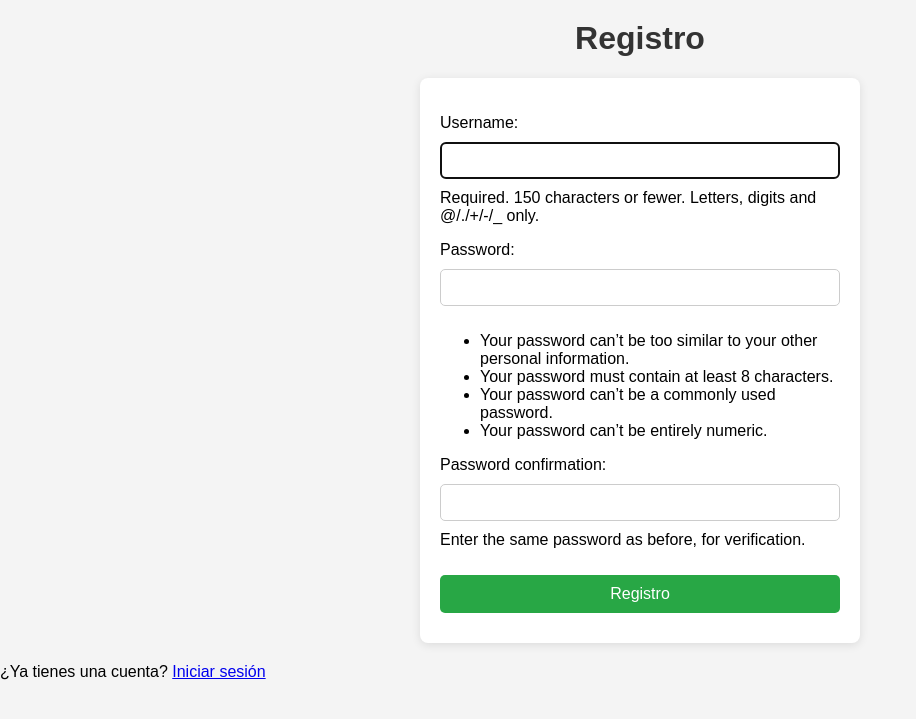
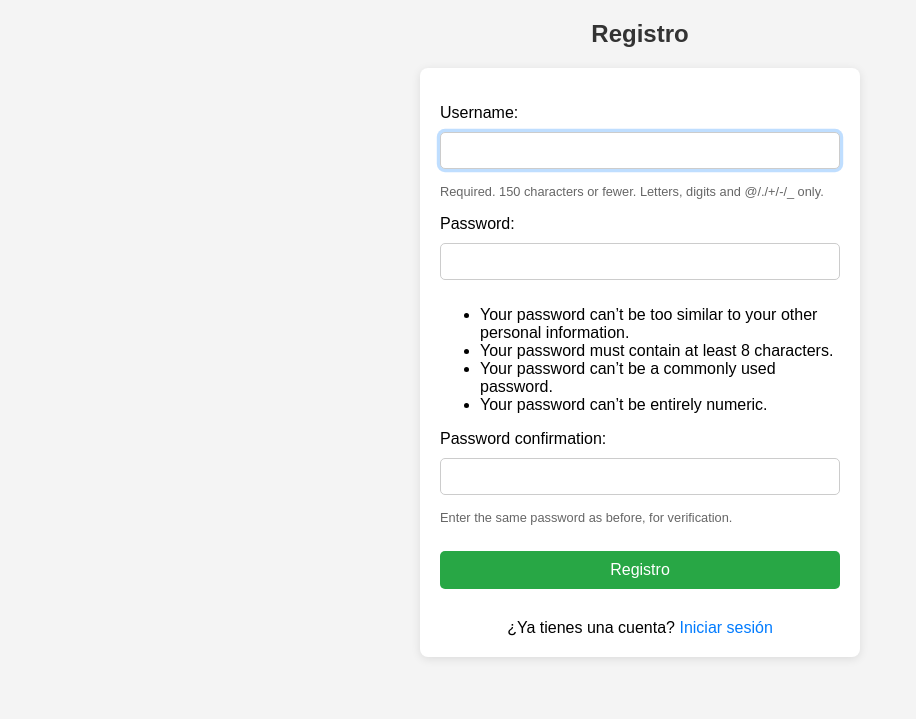
Before and after one commit to JonathanHeredia9922/SistemaGPR, a Django app: page /registro/ in a window 1280 px wide. Shown: the top 719 px of the page, without its empty margins (0-916 px from the left). Run offline with Django 5.2, Linux system fonts and the light colour scheme.

Commit message:
Cambios que hizo julian

```diff
--- a/SistemaGPR/app/static/assets/styles.css
+++ b/SistemaGPR/app/static/assets/styles.css
@@ -48,3 +48,121 @@ form button {
 form button:hover {
     background-color: #218838; /* Color del botón al pasar el mouse */
 }
+
+.register-link {
+    text-align: center; /* Centra el texto */
+    margin-top: 20px; /* Espaciado superior */
+}
+
+.register-link p {
+    margin: 0; /* Elimina margen para un mejor alineamiento */
+}
+
+.register-link button {
+    background-color: #007bff; /* Color del botón */
+    color: white; /* Color del texto */
+    border: none; /* Sin borde */
+    padding: 10px 15px; /* Espaciado interno */
+    border-radius: 5px; /* Bordes redondeados */
+    cursor: pointer; /* Cambiar cursor al pasar el mouse */
+}
+
+.register-link button:hover {
+    background-color: #0056b3; /* Color al pasar el mouse */
+}
+
+.login-link {
+    text-align: center; /* Centra el texto */
+}
+
+.login-link p {
+    margin: 10px 0 0; /* Espaciado para el párrafo */
+}
+
+.btn-login {
+    color: #007bff; /* Color del enlace */
+    text-decoration: none; /* Sin subrayado */
+}
+
+.btn-login:hover {
+    text-decoration: underline; /* Subrayado al pasar el mouse */
+}
+h2 {
+    text-align: center; /* Centra el texto */
+    color: #333; /* Color del texto */
+    margin-top: 20px; /* Margen superior */
+}
+
+.error {
+    color: red;
+    background-color: #fdd;
+    text-align: center;
+    border: 0px solid red;
+    padding: 2px;
+    margin: 10px 0; /* Ajusta según el espaciado que desees */
+    border-radius: 5px;
+}
+
+/* Estilos adicionales para el formulario de registro */
+.form-field {
+    margin-bottom: 15px;
+}
+
+.form-field label {
+    display: block;
+    margin-bottom: 5px;
+    color: #333;
+    font-weight: bold;
+}
+
+.password-requirements {
+    font-size: 0.8em;
+    color: #666;
+    margin-top: 5px;
+    padding: 5px;
+    background-color: #f8f9fa;
+    border-radius: 4px;
+}
+
+/* Mejoras en los mensajes de error */
+.error {
+    margin: 10px 0;
+    padding: 8px;
+    border-radius: 4px;
+    background-color: #fdd;
+    color: #dc3545;
+    font-size: 0.9em;
+}
+
+/* Estilos para los campos con error */
+.form-field input.error {
+    border-color: #dc3545;
+}
+
+/* Mejoras en la accesibilidad */
+input:focus {
+    outline: none;
+    border-color: #007bff;
+    box-shadow: 0 0 0 0.2rem rgba(0,123,255,.25);
+}
+
+/* Estilos para el texto de ayuda del formulario */
+.helptext {
+    display: block;
+    font-size: 0.8em;
+    color: #666;
+    margin-top: 5px;
+}
+
+/* Ajustes para dispositivos móviles */
+@media (max-width: 480px) {
+    form {
+        margin: 10px;
+        padding: 15px;
+    }
+
+    .register-link button,
+    form button {
+        width: 100%;
+    }
+}
--- a/SistemaGPR/app/templates/registro.html
+++ b/SistemaGPR/app/templates/registro.html
@@ -1,21 +1,28 @@
 {% load static %}
 
-<h1>Registro</h1>
+<!DOCTYPE html>
+<html lang="es">
+<head>
+    <meta charset="UTF-8">
+    <title>Registro</title>
+    <link rel="stylesheet" type="text/css" href="{% static 'assets/styles.css' %}">
+</head>
+<body>
+    <h2 class="centered-title">Registro</h2>
 
-<!-- Vinculando el archivo CSS -->
-<link rel="stylesheet" type="text/css" href="{% static 'assets/styles.css' %}">
+    <!-- Formulario de registro -->
+    <form method="post">
+        {% csrf_token %}
 
-<!-- Formulario con clases para facilitar el estilo -->
-<div class="form-container">
-    <form action="/registro/" method="POST" class="registration-form">
-        {% csrf_token %}
+        <!-- Campos del formulario -->
         {{ form.as_p }}
-        <button type="submit" class="btn-submit">Registro</button>
+
+        <button type="submit">Registro</button>
+
+        <!-- Mensaje para redirigir al inicio de sesión -->
+        <div class="login-link" style="text-align: center; margin-top: 20px;">
+            <p>¿Ya tienes una cuenta? <a href="{% url 'login' %}" class="btn-login">Iniciar sesión</a></p>
+        </div>
     </form>
-
-    <!-- Botón para regresar al login -->
-    <div class="login-link">
-        <p>¿Ya tienes una cuenta? <a href="/login/" class="btn-login">Iniciar sesión</a></p>
-
-    </div>
-</div>
+</body>
+</html>
--- a/SistemaGPR/app/views.py
+++ b/SistemaGPR/app/views.py
@@ -1,7 +1,7 @@
 
 from django.http import HttpResponse
 from django.shortcuts import render
-from django.contrib.auth.forms import UserCreationForm
+from django.contrib.auth.forms import UserCreationForm, AuthenticationForm
 from django.contrib.auth.models import User
 from django.contrib.auth.views import LoginView
 
```
Also changed, not shown: SistemaGPR/app/templates/login.html (+11 -11 lines).
